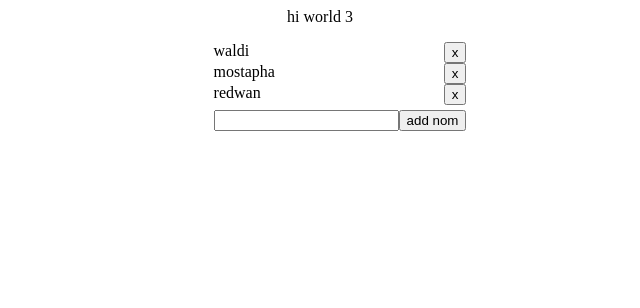
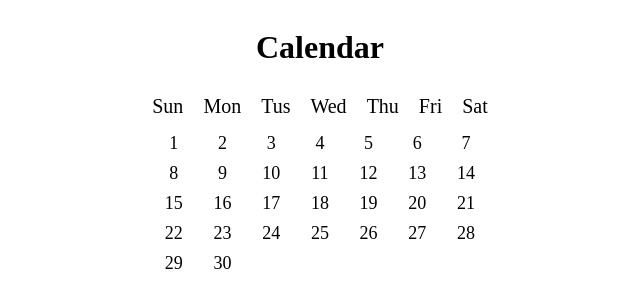
Before and after one commit to ismailEssafi/learn-VueJs, a Vue app in the folder vue3/: page / in a window 1280 px wide. Shown: the top 308 px of the page, without its empty margins (320-960 px from the left). Built offline with nearby package versions, Linux system fonts and the light colour scheme.

Commit message:
start Calendar

```diff
--- a/vue3/src/App.vue
+++ b/vue3/src/App.vue
@@ -1,13 +1,13 @@
 <template>
 
-  <NameList />
+  <Calendar/>
 
 </template>
 
 <script>
-import NameList from "./components/NameList";
+import Calendar from "./components/Calendar";
 
 export default {
- components: { NameList },
+ components: {Calendar },
 };
 </script>
--- a/vue3/src/assets/style.css
+++ b/vue3/src/assets/style.css
@@ -13,3 +13,31 @@
 .container ul>input,.container ul>button{
     margin-top:5px;
 }
+.calendar{
+    display: flex;
+    flex-direction: column;
+    align-items: center;
+    text-align: center;
+    margin: auto;
+    width: 27%;
+
+}
+.days_section{
+    display:flex;
+    justify-content: center;
+}
+.days_section p{
+    margin:7px 10px;
+    font-size: 20px;
+}
+.days_numbre{
+    display: flex;
+    flex-wrap: wrap;
+    justify-content: start;
+}
+.days_numbre p{
+    font-size: 18px;
+    margin: 8px 0px 1px 0px;
+    width: 14.28%;
+    text-align: center;
+}
--- /dev/null
+++ b/vue3/src/components/Calendar.vue
@@ -0,0 +1,25 @@
+<template>
+    <div class="calendar">
+        <h1>Calendar</h1>
+        <section class="days_section">
+            <p v-for="day in days" v-bind:key="day">{{day}}</p>
+        </section>
+        <section class="days_numbre">
+            <p v-for="num in 30" v-bind:key="num">{{num}}</p>
+        </section>
+    </diV>
+</template>
+
+<script>
+export default {
+    data() {
+        return{
+        days: ["Sun","Mon","Tus","Wed","Thu","Fri","Sat"],
+        };
+    }
+}
+</script>
+
+<style>
+
+</style>
```
